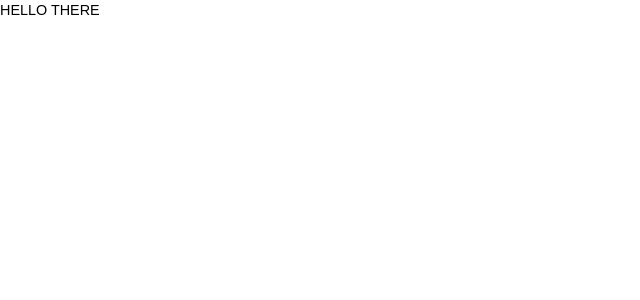
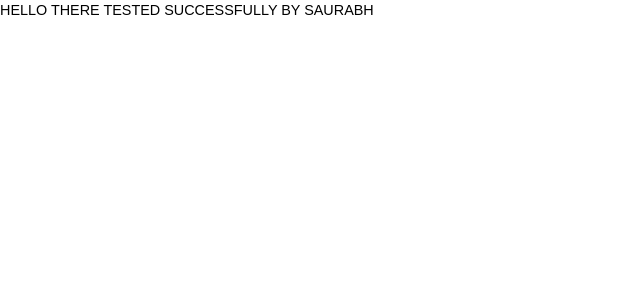
Before and after one commit to siddharth17vaishnav/ViewCommerce, a React (Vite) app: page / in a window 1280 px wide. Shown: the top 300 px of the page, without its empty margins (0-640 px from the left). Built offline with nearby package versions, Linux system fonts and the light colour scheme.

Commit message:
Tested push issue

```diff
--- a/src/sections/Home/index.tsx
+++ b/src/sections/Home/index.tsx
@@ -1,6 +1,6 @@
 import { Box } from '@mui/material'
 const Home = () => {
-  return <Box>HELLO THERE</Box>
+  return <Box>HELLO THERE TESTED SUCCESSFULLY BY SAURABH</Box>
 }
 
 export default Home
```
Also changed, not shown: 2 other files (tests, documents, lock files or other folders).
